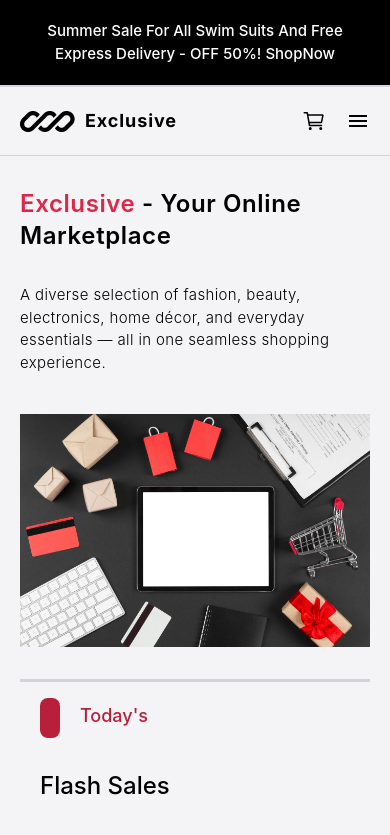
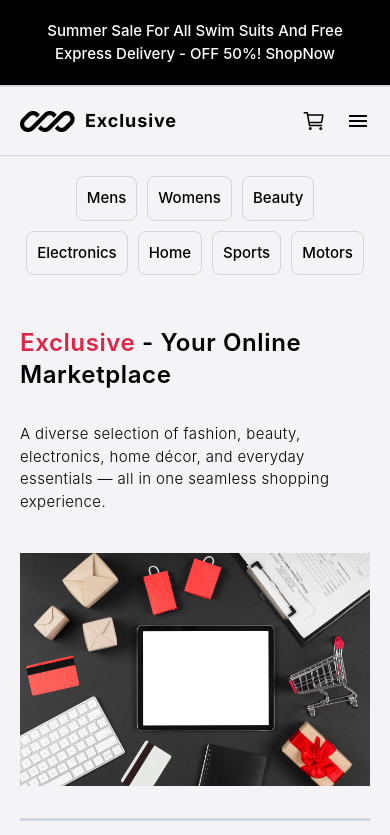
Before and after one commit to Mohamed-Y0/Exclusive, a React (Vite) app: page / in a window 390 px wide. Shown: the top 835 px of the page. Built offline with nearby package versions, Linux system fonts and the light colour scheme; no server answers; a web font is replaced by a local one.

Commit message:
refactor

```diff
--- /dev/null
+++ b/src/components/layout/Header/Categories.tsx
@@ -0,0 +1,41 @@
+import { Link } from "react-router-dom";
+
+const categories = [
+  {
+    name: "mens",
+    items: ["shirts", "shoes", "watches", "sunglasses"],
+  },
+  {
+    name: "womens",
+    items: ["dresses", "bags", "shoes", "watches", "jewellery", "tops"],
+  },
+  { name: "beauty", items: ["beauty", "skin-care", "fragrances"] },
+  {
+    name: "electronics",
+    items: ["smartphones", "laptops", "tablets", "mobile-accessories"],
+  },
+  {
+    name: "home",
+    items: ["furniture", "home-decoration", "kitchen-accessories", "groceries"],
+  },
+  { name: "sports", items: ["sports-accessories"] },
+  { name: "motors", items: ["motorcycle", "vehicle"] },
+];
+
+function Categories() {
+  return (
+    <div>
+      <ul className="flex flex-wrap items-center justify-center gap-2.5 bg-neutral-50 py-5">
+        {categories.map((item) => (
+          <Link key={item.name} to={`/${item.name}`}>
+            <li className="rounded-lg border border-neutral-200 px-2.5 py-2.5 capitalize hover:bg-neutral-100 sm:px-5">
+              {item.name}
+            </li>
+          </Link>
+        ))}
+      </ul>
+    </div>
+  );
+}
+
+export default Categories;
--- a/src/components/layout/Header/HeaderNav.tsx
+++ b/src/components/layout/Header/HeaderNav.tsx
@@ -1,27 +1,4 @@
-import { FaAngleDown } from "react-icons/fa";
-import { Link, NavLink } from "react-router-dom";
-
-const categories = [
-  {
-    name: "mens",
-    items: ["shirts", "shoes", "watches", "sunglasses"],
-  },
-  {
-    name: "womens",
-    items: ["dresses", "bags", "shoes", "watches", "jewellery", "tops"],
-  },
-  { name: "beauty", items: ["beauty", "skin-care", "fragrances"] },
-  {
-    name: "electronics",
-    items: ["smartphones", "laptops", "tablets", "mobile-accessories"],
-  },
-  {
-    name: "home",
-    items: ["furniture", "home-decoration", "kitchen-accessories", "groceries"],
-  },
-  { name: "sports", items: ["sports-accessories"] },
-  { name: "motors", items: ["motorcycle", "vehicle"] },
-];
+import { NavLink } from "react-router-dom";
 
 function HeaderNav() {
   return (
@@ -37,19 +14,7 @@ function HeaderNav() {
             Home
           </NavLink>
         </li>
-        <li className="group flex cursor-pointer items-center gap-2.5">
-          Categories
-          <FaAngleDown />
-          <ul className="invisible absolute top-0 left-4 -z-10 translate-x-1/2 overflow-hidden rounded-lg bg-neutral-50 pt-13 group-hover:visible">
-            {categories.map((item) => (
-              <Link key={item.name} to={`/${item.name}`}>
-                <li className="border-t border-neutral-200 py-2.5 capitalize hover:bg-neutral-200 sm:px-5">
-                  {item.name}
-                </li>
-              </Link>
-            ))}
-          </ul>
-        </li>
+
         <li>
           <NavLink
             className={({ isActive }) =>
--- a/src/pages/Home.tsx
+++ b/src/pages/Home.tsx
@@ -4,10 +4,12 @@ import FlashSales from "@/components/home/FlashSales";
 import HeroSection from "@/components/home/HeroSection";
 import NewArrival from "@/components/home/NewArrival";
 import StoreBenefits from "@/components/home/StoreBenefits";
+import Categories from "@/components/layout/Header/Categories";
 
 function Home() {
   return (
     <div className={`container m-auto px-5 2xl:p-0`}>
+      <Categories />
       <HeroSection />
       <FlashSales />
       <BestSelling />
```
